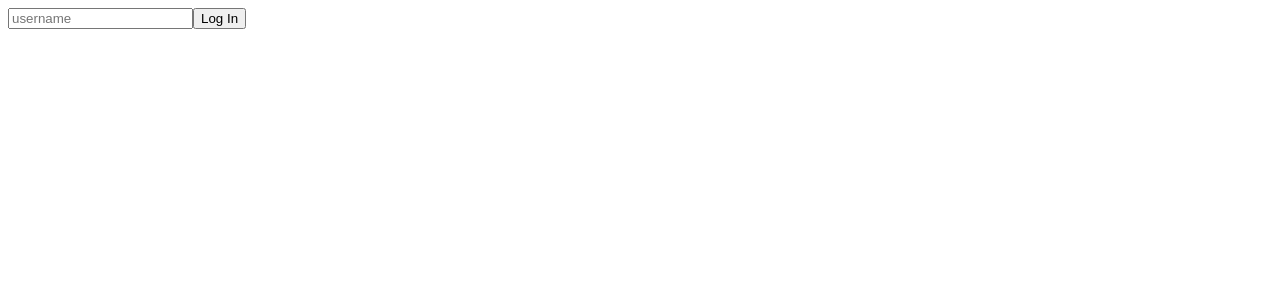
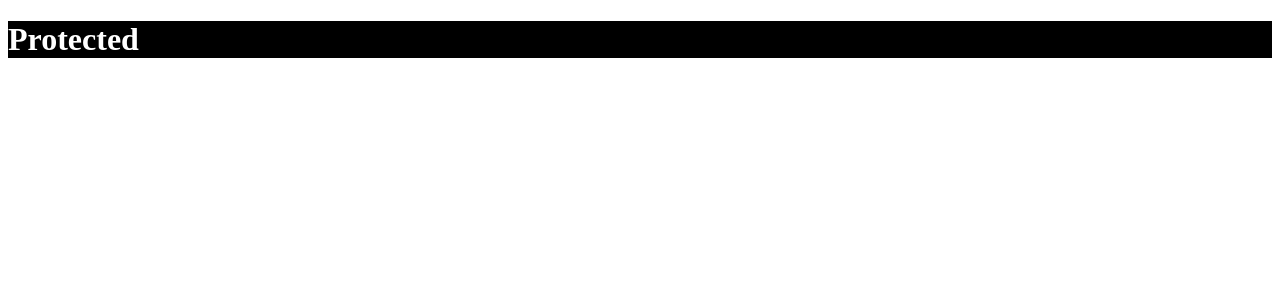
Before and after one commit to comographer/react-masterclass, a React (Create React App) app: page / in a window 1280 px wide. Shown: the top 300 px of the page. Built offline with nearby package versions, Linux system fonts and the light colour scheme.

Commit message:
3.6 Themes

```diff
--- a/src/App.tsx
+++ b/src/App.tsx
@@ -1,30 +1,18 @@
-import React, { useState } from "react";
+import styled from "styled-components";
+
+const Container = styled.div`
+  background-color: ${(props) => props.theme.bgColor};
+`;
+
+const H1 = styled.h1`
+  color: ${(props) => props.theme.textColor};
+`;
 
 function App() {
-  const [value, setValue] = useState("");
-  const onChange = (event: React.FormEvent<HTMLInputElement>) => {
-    const {
-      currentTarget: { value },
-    } = event;
-    setValue(value);
-  };
-  const onSubmit = (event: React.FormEvent<HTMLFormElement>) => {
-    event.preventDefault();
-    console.log("Hello, ", value);
-    setValue("");
-  };
   return (
-    <div>
-      <form onSubmit={onSubmit}>
-        <input
-          value={value}
-          onChange={onChange}
-          type="text"
-          placeholder="username"
-        />
-        <button>Log In</button>
-      </form>
-    </div>
+    <Container>
+      <H1>Protected</H1>
+    </Container>
   );
 }
 
--- a/src/index.tsx
+++ b/src/index.tsx
@@ -1,10 +1,14 @@
 import React from "react";
 import ReactDOM from "react-dom";
+import { ThemeProvider } from "styled-components";
 import App from "./App";
+import { lightTheme, darkTheme } from "./theme";
 
 ReactDOM.render(
   <React.StrictMode>
-    <App />
+    <ThemeProvider theme={darkTheme}>
+      <App />
+    </ThemeProvider>
   </React.StrictMode>,
   document.getElementById("root")
 );
--- /dev/null
+++ b/src/theme.ts
@@ -0,0 +1,13 @@
+import { DefaultTheme } from "styled-components";
+
+export const lightTheme: DefaultTheme = {
+  bgColor: "white",
+  textColor: "black",
+  btnColor: "tomato",
+};
+
+export const darkTheme: DefaultTheme = {
+  bgColor: "black",
+  textColor: "white",
+  btnColor: "teal",
+};
```
Also changed, not shown: src/styled.d.ts (added, +9 -0 lines).
